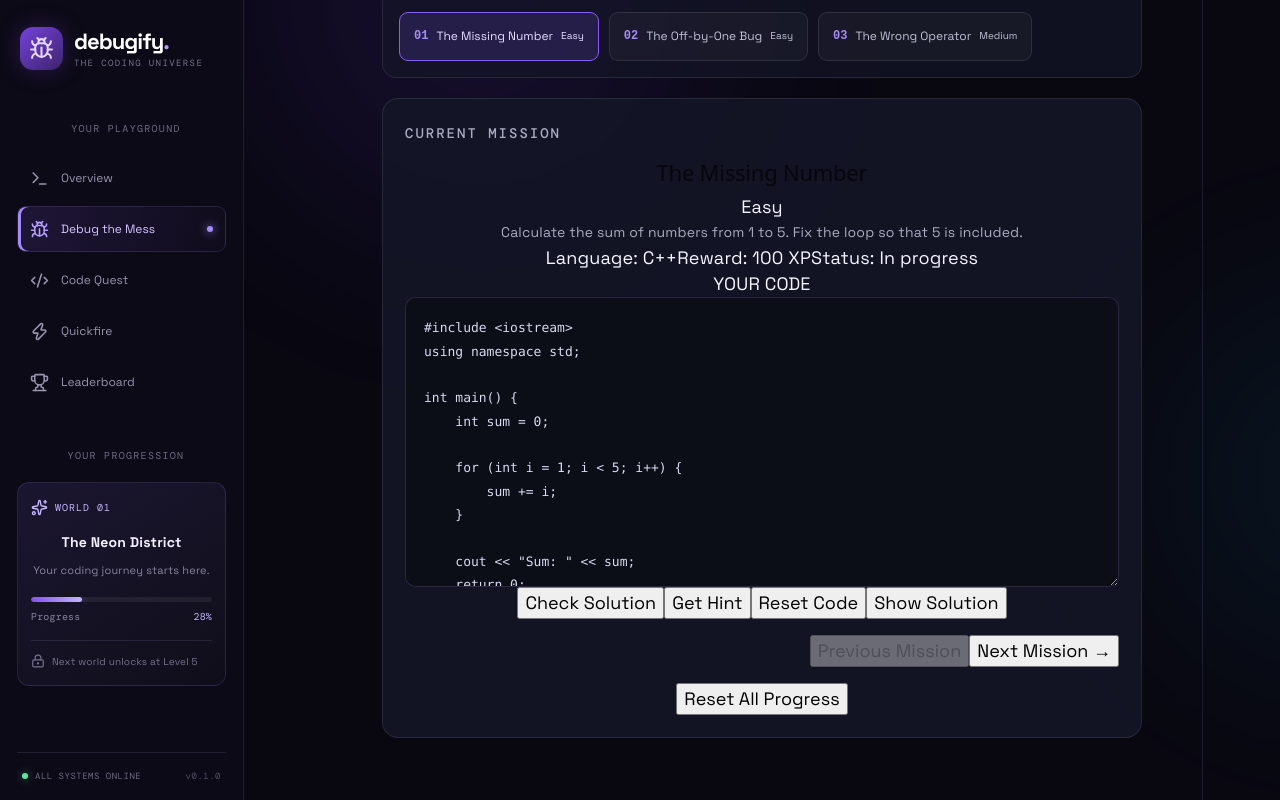
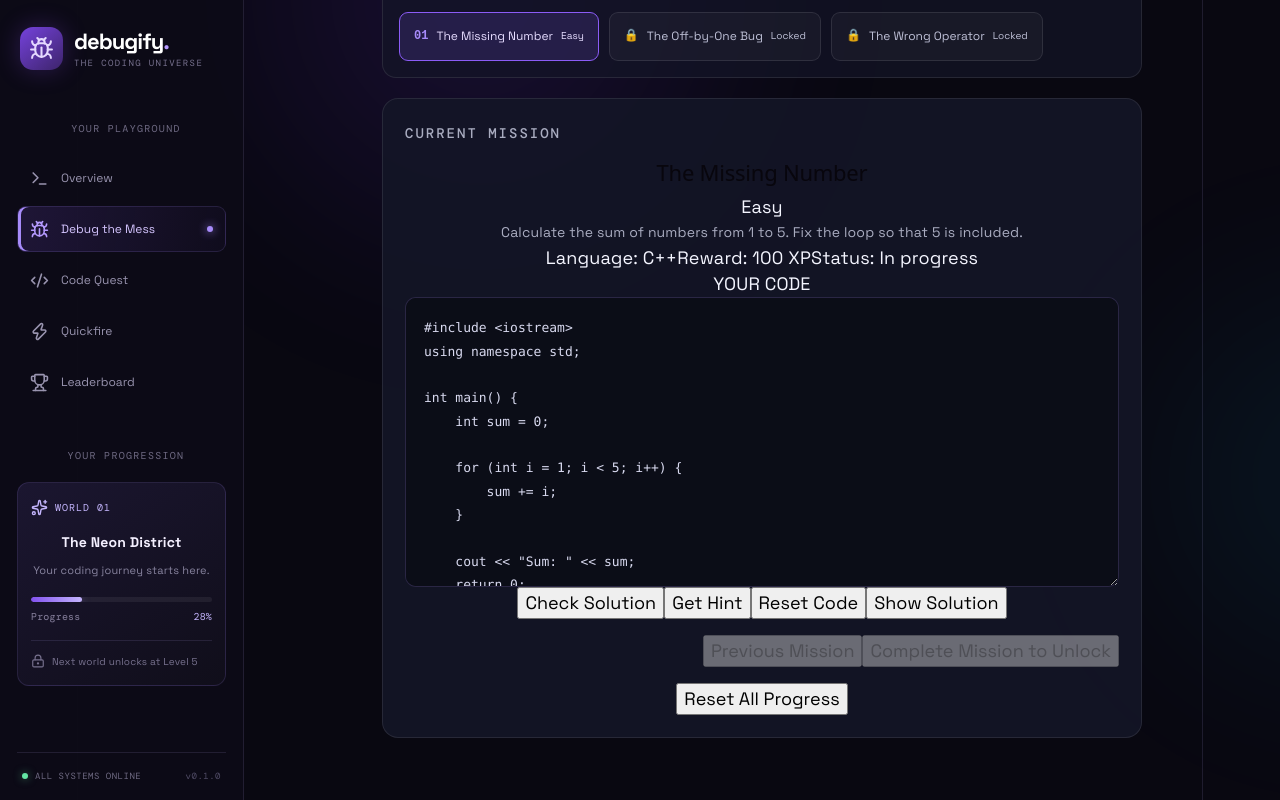
Before and after one commit to tanishaa109/debugify, a React (Vite) app: page / in a window 1280 px wide. Both pictures are taken after a click on the button 582 px from the left and 961 px from the top of the page. Shown: the part 218-1018 px from the top of the page. Built offline with nearby package versions, Linux system fonts and the light colour scheme.

Commit message:
Improve Debug the Mess mission progression

```diff
--- a/src/components/DebugGame.jsx
+++ b/src/components/DebugGame.jsx
@@ -7,17 +7,18 @@ const STORAGE_KEY = "debugify-debug-progress-v1";
 function loadProgress() {
   try {
     const saved = JSON.parse(localStorage.getItem(STORAGE_KEY));
+    const validIds = debugChallenges.map((item) => item.id);
 
     if (!saved || typeof saved !== "object") {
       return { completed: [], levelIndex: 0 };
     }
 
-    const validIds = debugChallenges.map((challenge) => challenge.id);
+    const completed = Array.isArray(saved.completed)
+      ? [...new Set(saved.completed.filter((id) => validIds.includes(id)))]
+      : [];
 
     return {
-      completed: Array.isArray(saved.completed)
-        ? saved.completed.filter((id) => validIds.includes(id))
-        : [],
+      completed,
       levelIndex:
         Number.isInteger(saved.levelIndex) &&
         saved.levelIndex >= 0 &&
@@ -39,7 +40,6 @@ function DebugGame() {
   const [completed, setCompleted] = useState(
     initialProgress.completed
   );
-
   const [code, setCode] = useState(
     debugChallenges[initialProgress.levelIndex].starterCode
   );
@@ -49,9 +49,19 @@ function DebugGame() {
 
   const challenge = debugChallenges[levelIndex];
 
-  const totalXP = debugChallenges.reduce((total, item) => {
-    return total + (completed.includes(item.id) ? item.xp : 0);
-  }, 0);
+  const totalXP = debugChallenges.reduce(
+    (total, item) =>
+      total + (completed.includes(item.id) ? item.xp : 0),
+    0
+  );
+
+  function isUnlocked(index, completedIds = completed) {
+    if (index === 0) return true;
+
+    return debugChallenges
+      .slice(0, index)
+      .every((item) => completedIds.includes(item.id));
+  }
 
   useEffect(() => {
     try {
@@ -60,11 +70,19 @@ function DebugGame() {
         JSON.stringify({ completed, levelIndex })
       );
     } catch {
-      // Progress remains usable even if browser storage is unavailable.
+      // The game can still work if browser storage is unavailable.
     }
   }, [completed, levelIndex]);
 
   function changeLevel(index) {
+    if (
+      index < 0 ||
+      index >= debugChallenges.length ||
+      !isUnlocked(index)
+    ) {
+      return;
+    }
+
     setLevelIndex(index);
     setCode(debugChallenges[index].starterCode);
     setShowHint(false);
@@ -116,6 +134,10 @@ function DebugGame() {
     setResult(null);
   }
 
+  const nextIndex = levelIndex + 1;
+  const hasNextMission = nextIndex < debugChallenges.length;
+  const nextUnlocked = hasNextMission && isUnlocked(nextIndex);
+
   return (
     <div className="debug-game">
       <div className="level-selector">
@@ -132,22 +154,41 @@ function DebugGame() {
         </div>
 
         <div className="level-selector-buttons">
-          {debugChallenges.map((item, index) => (
+          {debugChallenges.map((item, index) => {
+            const unlocked = isUnlocked(index);
+            const isComplete = completed.includes(item.id);
+
+            return (
               <button
                 key={item.id}
                 type="button"
+                disabled={!unlocked}
+                title={
+                  unlocked
+                    ? item.title
+                    : "Complete the previous mission to unlock this one."
+                }
                 className={`level-button ${
                   levelIndex === index ? "active" : ""
-              } ${completed.includes(item.id) ? "completed" : ""}`}
+                } ${isComplete ? "completed" : ""} ${
+                  !unlocked ? "locked" : ""
+                }`}
                 onClick={() => changeLevel(index)}
               >
                 <span className="level-number">
-                {completed.includes(item.id) ? "✓" : `0${index + 1}`}
+                  {!unlocked
+                    ? "🔒"
+                    : isComplete
+                    ? "✓"
+                    : `0${index + 1}`}
                 </span>
                 <span>{item.title}</span>
-              <small>{item.difficulty}</small>
+                <small>
+                  {!unlocked ? "Locked" : item.difficulty}
+                </small>
               </button>
-          ))}
+            );
+          })}
         </div>
       </div>
 
@@ -169,7 +210,9 @@ function DebugGame() {
           <span>Reward: {challenge.xp} XP</span>
           <span>
             Status:{" "}
-            {completed.includes(challenge.id) ? "Completed" : "In progress"}
+            {completed.includes(challenge.id)
+              ? "Completed"
+              : "In progress"}
           </span>
         </div>
 
@@ -195,7 +238,10 @@ function DebugGame() {
             Check Solution
           </button>
 
-          <button type="button" onClick={() => setShowHint(!showHint)}>
+          <button
+            type="button"
+            onClick={() => setShowHint((previous) => !previous)}
+          >
             {showHint ? "Hide Hint" : "Get Hint"}
           </button>
 
@@ -205,7 +251,7 @@ function DebugGame() {
 
           <button
             type="button"
-            onClick={() => setShowSolution(!showSolution)}
+            onClick={() => setShowSolution((previous) => !previous)}
           >
             {showSolution ? "Hide Solution" : "Show Solution"}
           </button>
@@ -236,6 +282,12 @@ function DebugGame() {
           </div>
         )}
 
+        {completed.length === debugChallenges.length && (
+          <div className="result-panel success">
+            All missions completed! You are a Debugify champion!
+          </div>
+        )}
+
         <div className="next-mission-row">
           <button
             type="button"
@@ -247,10 +299,14 @@ function DebugGame() {
 
           <button
             type="button"
-            disabled={levelIndex === debugChallenges.length - 1}
-            onClick={() => changeLevel(levelIndex + 1)}
+            disabled={!nextUnlocked}
+            onClick={() => changeLevel(nextIndex)}
           >
-            Next Mission →
+            {hasNextMission
+              ? nextUnlocked
+                ? "Next Mission →"
+                : "Complete Mission to Unlock"
+              : "All Missions Complete!"}
           </button>
         </div>
 
```
Lines whose indentation alone changed are shown as unchanged.
